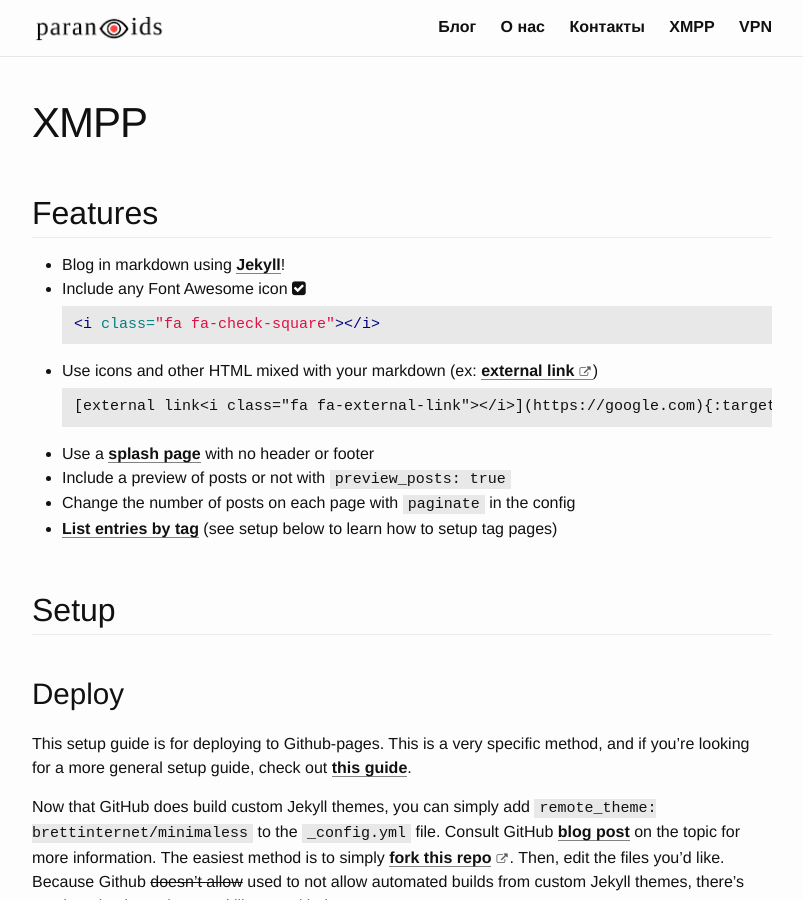
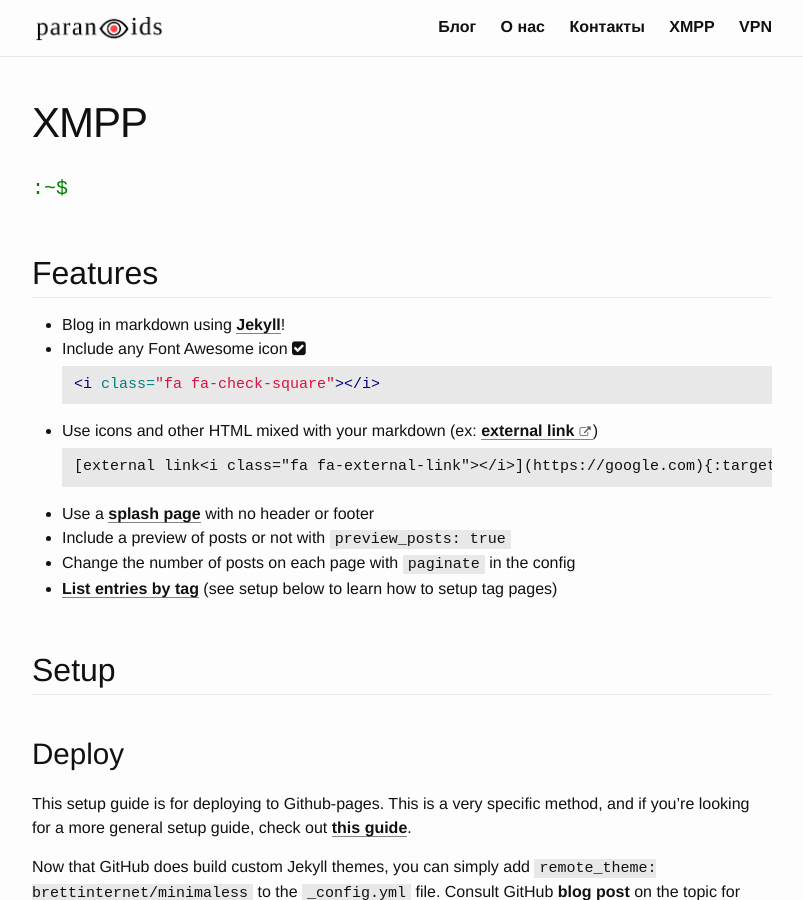
Before and after one commit to 2b7E1n6D0e5R7/2b7E1n6D0e5R7.github.io, a Jekyll site: the page built from _pages/setup.md, in a window 1280 px wide and 900 px high. Shown: the whole window, without its empty margins (238-1041 px from the left). Built offline with Jekyll 4.4.1, drawn with Linux system fonts in a browser that asks for light colours.

Commit message:
Update page.html

```diff
--- a/_layouts/page.html
+++ b/_layouts/page.html
@@ -6,7 +6,12 @@
   <header class="post-header">
     <h1 class="post-title">{{ page.title | escape }}</h1>
   </header>
-
+          <h1 class="title">:~$
+          <span class="typewrite" data-period="2000" data-type='[ "********", "about us",
+          "о нас", "acerca de nosotros", "********", "********", "********", "********", "********", "********", "********"]'>
+            <span class="wrap"></span>
+          </span>
+        </h1>
   <div class="post-content">
     {{ content }}
   </div>
```
